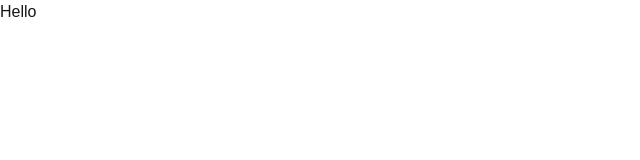
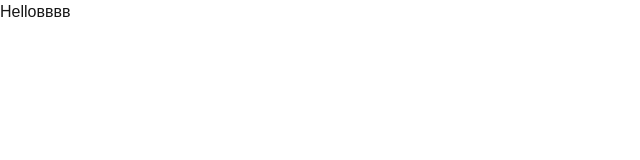
Before and after one commit to yaroslavgubich/barcoblanco-store, a Next.js app: page / in a window 1280 px wide. Shown: the top 160 px of the page, without its empty margins (0-640 px from the left). Built offline with nearby package versions, Linux system fonts and the light colour scheme.

Commit message:
setup 2 setup

```diff
--- a/app/page.tsx
+++ b/app/page.tsx
@@ -3,7 +3,7 @@ import React from 'react'
 const page = () => {
   return (
     <div>
-      <h1>Hello</h1>
+      <h1>Helloвввв</h1>
     </div>
   )
 }
```
